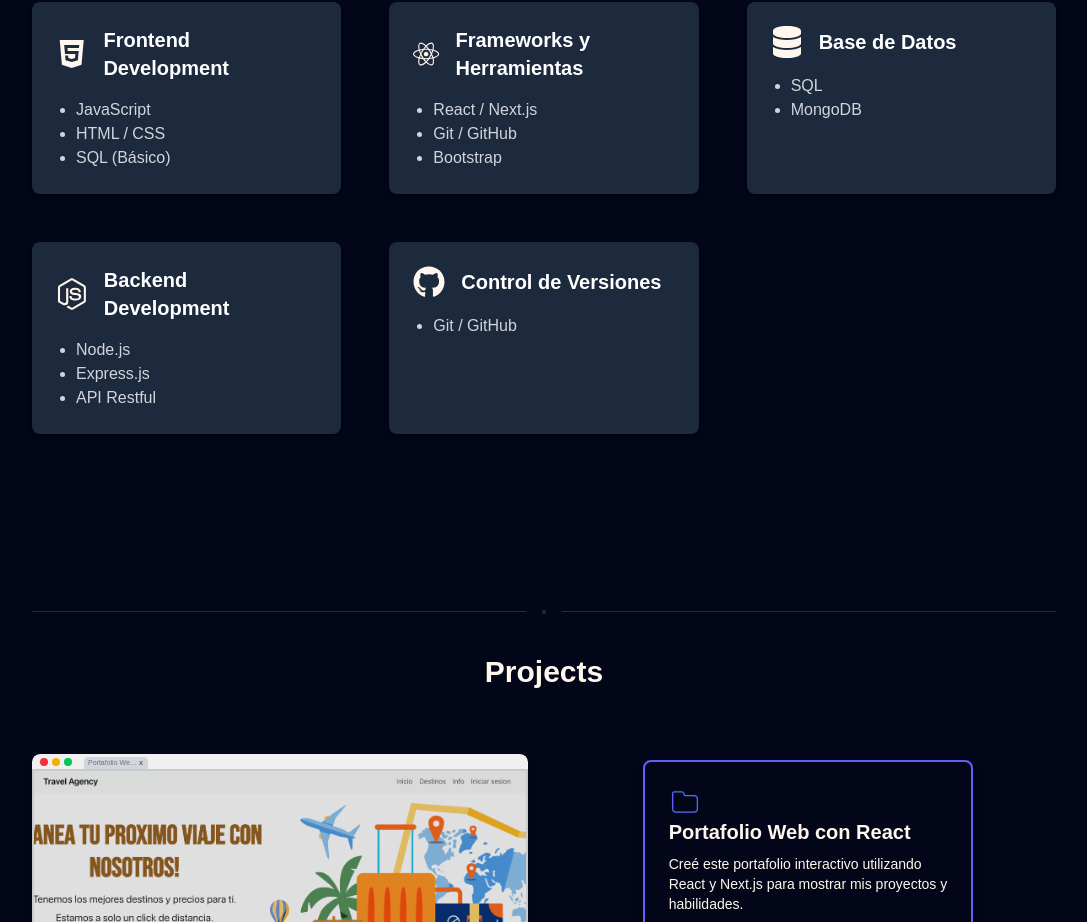
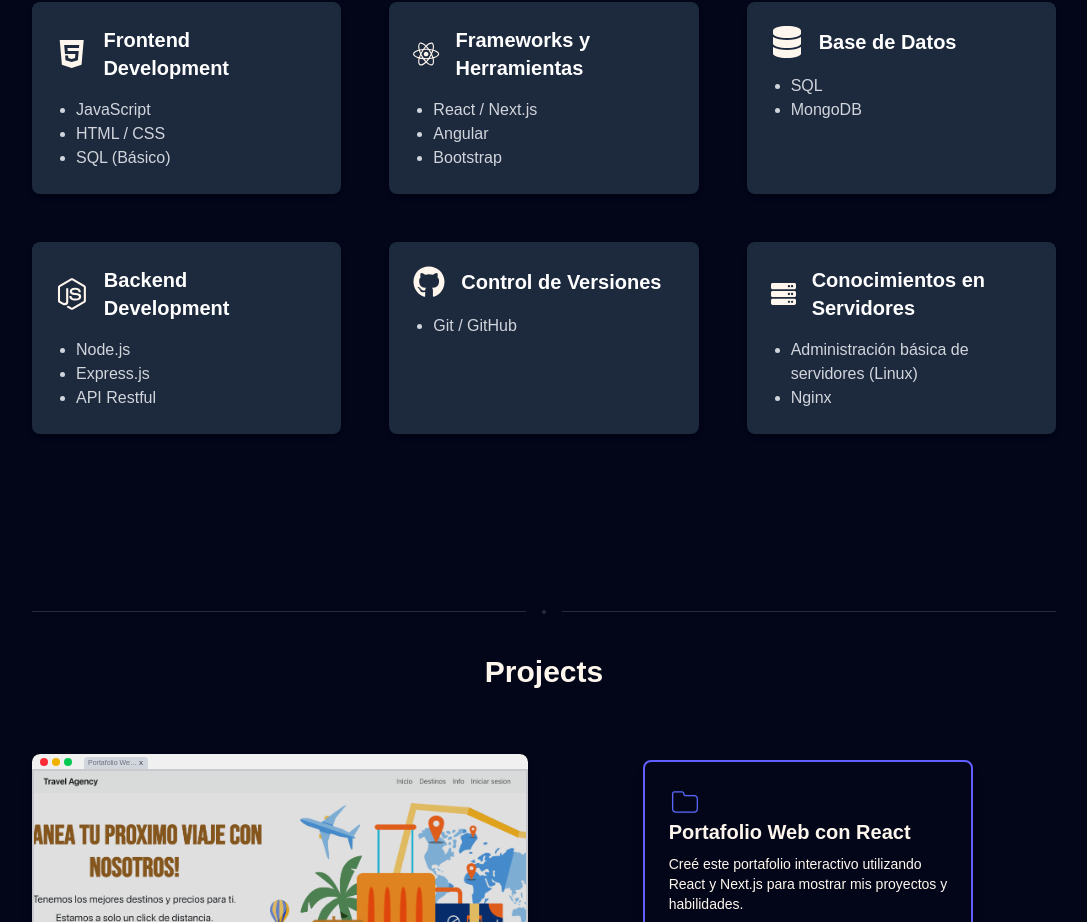
Before and after one commit to LinaMariaV/lina-portafolio, a Next.js app: page / in a window 1280 px wide. Shown: the part 1818-2740 px from the top of the page, without its empty margins (96-1183 px from the left). Built offline with nearby package versions, Linux system fonts and the light colour scheme.

Commit message:
Add data

```diff
--- a/src/components/skills/skills.tsx
+++ b/src/components/skills/skills.tsx
@@ -4,6 +4,7 @@
   FaHtml5,
   FaGithub,
   FaDatabase,
+  FaServer,
 } from "react-icons/fa";
 import Separator from "../separator/separator";
 
@@ -21,7 +22,7 @@
     id: 2,
     icon: <FaReact className="text-orange-50 w-8 h-8" />,
     title: "Frameworks y Herramientas",
-    items: ["React / Next.js", "Git / GitHub", "Bootstrap"],
+    items: ["React / Next.js", "Angular", "Bootstrap"],
 
   },
   {
@@ -44,6 +45,12 @@
     title: "Control de Versiones",
     items: ["Git / GitHub"],
 
+  },
+  {
+    id: 6,
+    icon: <FaServer className="text-orange-50 w-8 h-8" />,
+    title: "Conocimientos en Servidores",
+    items: ["Administración básica de servidores (Linux)", "Nginx", ],
   },
 ];
 
```
